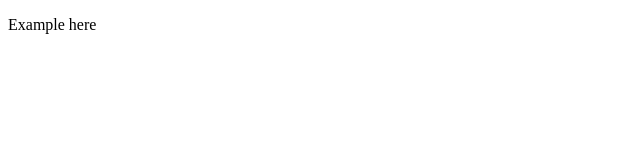
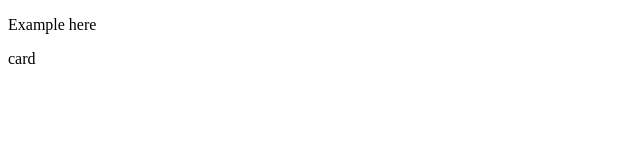
Before and after one commit to GTBitsOfGood/southface, a Next.js app: page /library in a window 1280 px wide. Shown: the top 160 px of the page, without its empty margins (0-640 px from the left). Built offline with nearby package versions, Linux system fonts and the light colour scheme.

Commit message:
testing hooks

```diff
--- a/src/screens/Library/LibraryPage.jsx
+++ b/src/screens/Library/LibraryPage.jsx
@@ -1,5 +1,6 @@
 import  { useEffect, useState } from "react";
 
+import StandardCard from "src/components/StandardCard";
 
 const LibraryPage = () => {
 
@@ -11,6 +12,7 @@ const LibraryPage = () => {
   return (
     <>
       <p>{example}</p>
+      <StandardCard />
     </>
   );
 };
```
